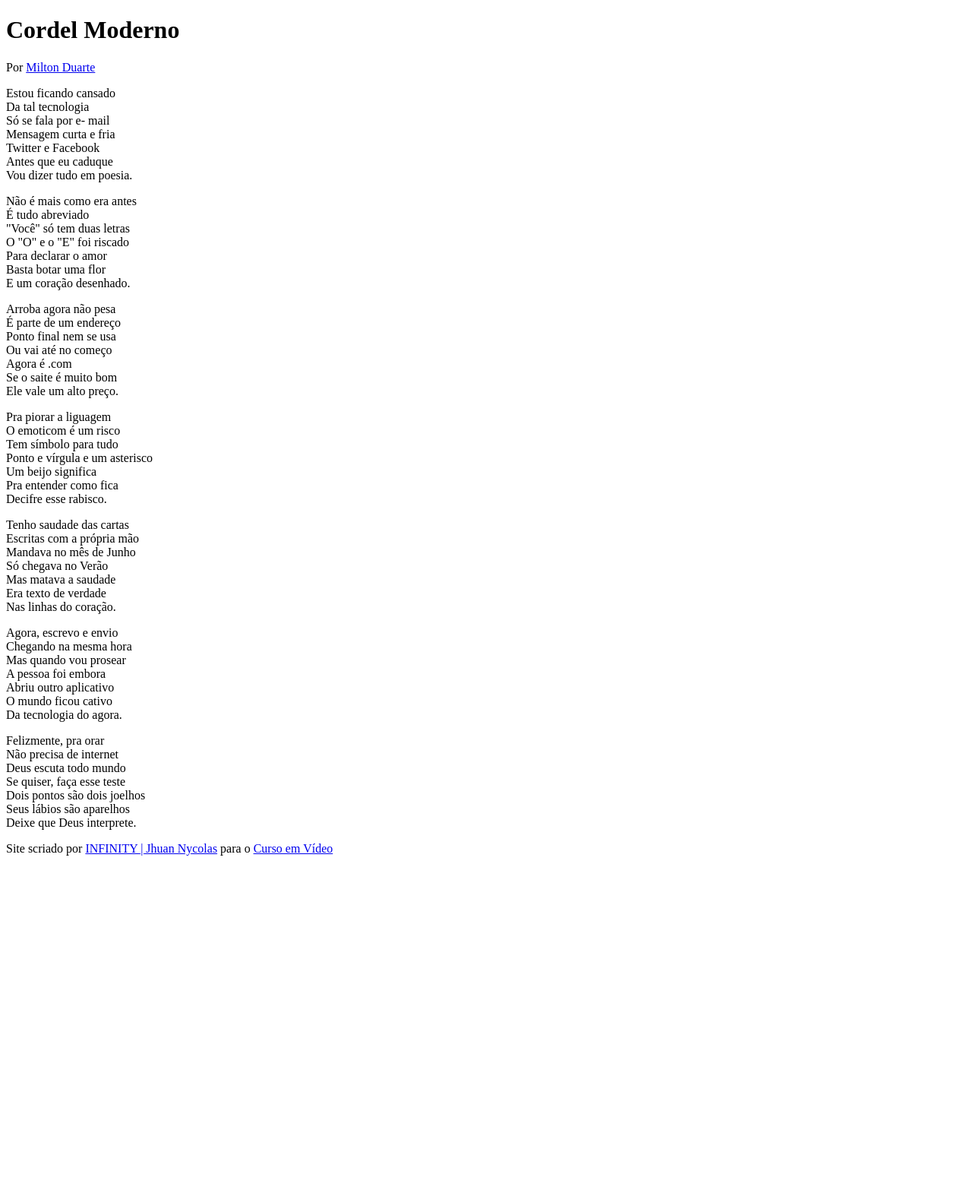
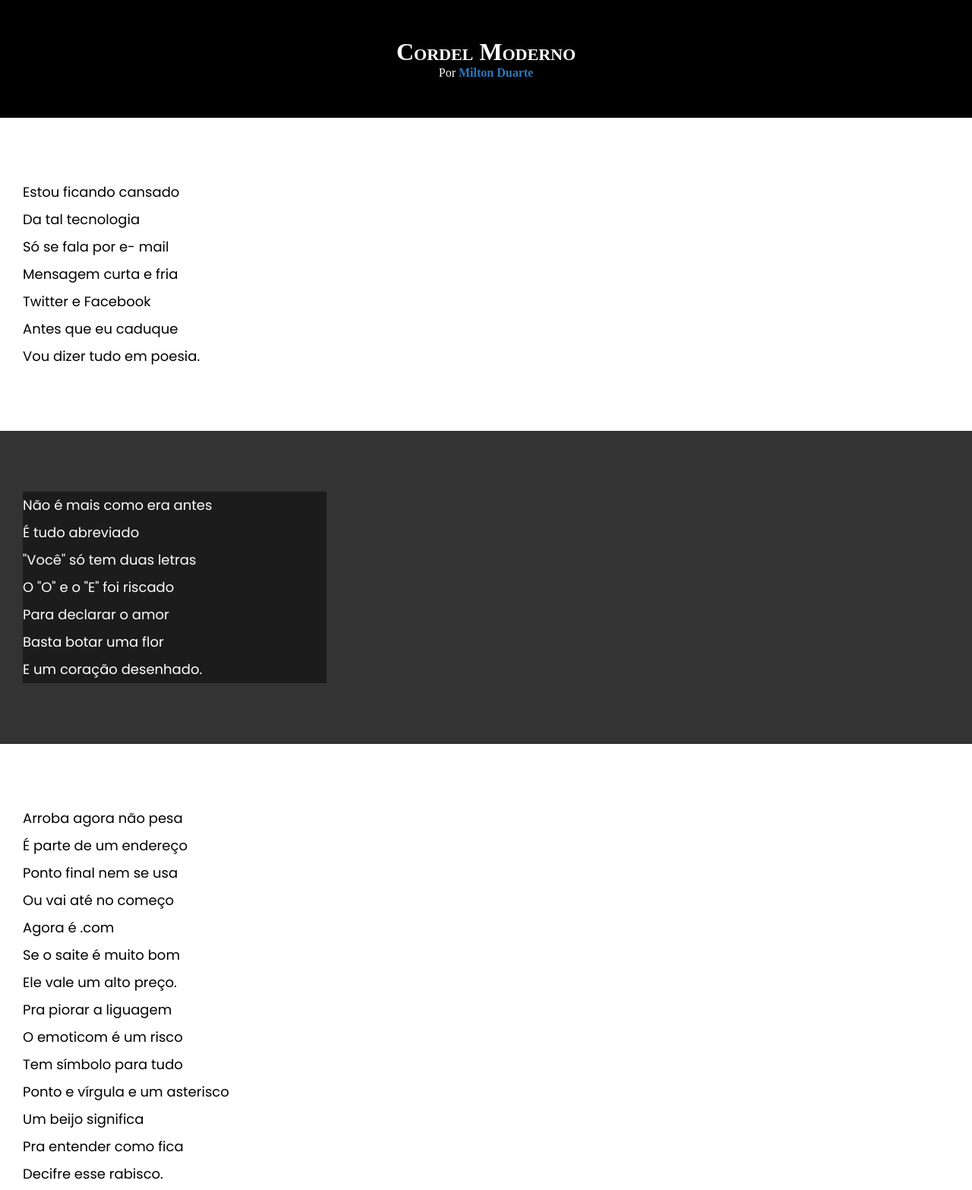
Before and after one commit to Jhuan-Nycolas/html-e-css, a plain HTML site: page desafios/d012/index.html in a window 1280 px wide. Shown: the top 1566 px of the page at 76% size. Before the commit the page ends 1134 px from the top, so only its background shows below. Drawn offline with Linux system fonts and the light colour scheme.

Commit message:
Update style.css

```diff
--- a/desafios/d012/estilo/style.css
+++ b/desafios/d012/estilo/style.css
@@ -1 +1,73 @@
 @charset "UTF-8";
+
+/* Fontes */
+
+/* Poppins */
+@import url('https://fonts.googleapis.com/css2?family=Poppins:ital,wght@0,100;0,200;0,300;0,400;0,500;0,600;0,700;0,800;0,900;1,100;1,200;1,300;1,400;1,500;1,600;1,700;1,800;1,900&family=Work+Sans:ital,wght@0,100..900;1,100..900&display=swap');
+
+*{
+    margin:0px;
+    padding:0px;
+}
+
+html, body{
+    min-height:100vh;
+    background:darkgray;
+}
+
+header{
+    background:black;
+    color:white;
+    text-align:center;
+}
+
+header > h1{
+    padding-top:50px;
+    font-variant:small-caps;
+}
+
+header > p{
+    padding-bottom:50px;
+}
+
+a{
+    text-decoration:none;
+    color:rgb(41, 122, 193);
+    font-weight:bold;
+}
+
+a:hover{
+    text-decoration:underline;
+    color:rgb(107, 179, 242);
+}
+
+section{
+    font-family:poppins;
+    font-weight:400;
+    padding:10vh 0vh;
+    line-height:2em;
+    font-size:18px;
+    padding-left:30px;
+}
+
+.normal{
+    background:white;
+    color:black;
+}
+
+.imagem{
+    background:rgb(51, 51, 51);
+    color:white;
+}
+
+.imagem > p{
+    background-color:rgba(0, 0, 0, 0.455);
+    width:400px;
+}
+
+footer{
+    background:black;
+    color:white;
+    text-align:center;
+    padding:10px;
+}
--- a/desafios/d012/index.html
+++ b/desafios/d012/index.html
@@ -12,7 +12,7 @@
         <p>Por <a href="http://www.recantodasletras.com.br/poesias/3186743" target="_blank" rel="noopener noreferrer">Milton Duarte</a></p>
     </header>
 
-    <section>
+    <section class="normal">
         <p>
             Estou ficando cansado <br>
             Da tal tecnologia <br>
@@ -24,7 +24,7 @@
         </p>
     </section>
 
-    <section>
+    <section class="imagem">
         <p>
             Não é mais como era antes <br>
             É tudo abreviado <br>
@@ -36,7 +36,7 @@
         </p>
     </section>
 
-    <section>
+    <section class="normal">
         <p>
             Arroba agora não pesa <br>
             É parte de um endereço <br>
@@ -58,7 +58,7 @@
         </p>
     </section>
 
-    <section>
+    <section class="imagem">
         <p>
             Tenho saudade das cartas <br>
             Escritas com a própria mão <br>
@@ -70,7 +70,7 @@
         </p>
     </section>
 
-    <section>
+    <section class="normal">
         <p>
             Agora, escrevo e envio <br>
             Chegando na mesma hora <br>
@@ -93,7 +93,7 @@
     </section>
 
     <footer>
-        Site scriado por <a href="http://jhuan-nycolas.github.io" target="_blank" rel="noopener noreferrer">INFINITY | Jhuan Nycolas</a> para o <a href="http://cursoemvideo.com" target="_blank" rel="noopener noreferrer">Curso em Vídeo</a>
+        Site scriado por <a href="http://jhuan-nycolas.github.io" target="_blank" rel="noopener noreferrer">Jhuan Nycolas</a> para o <a href="http://cursoemvideo.com" target="_blank" rel="noopener noreferrer">Curso em Vídeo</a>
     </footer>
 </body>
 </html>
```
